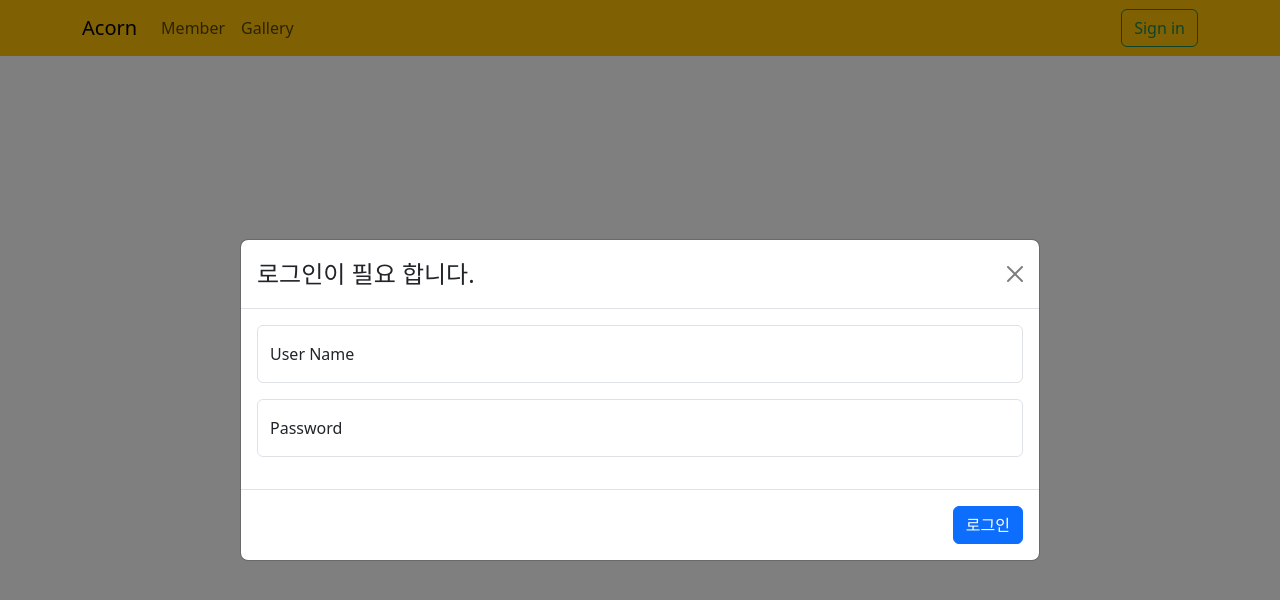
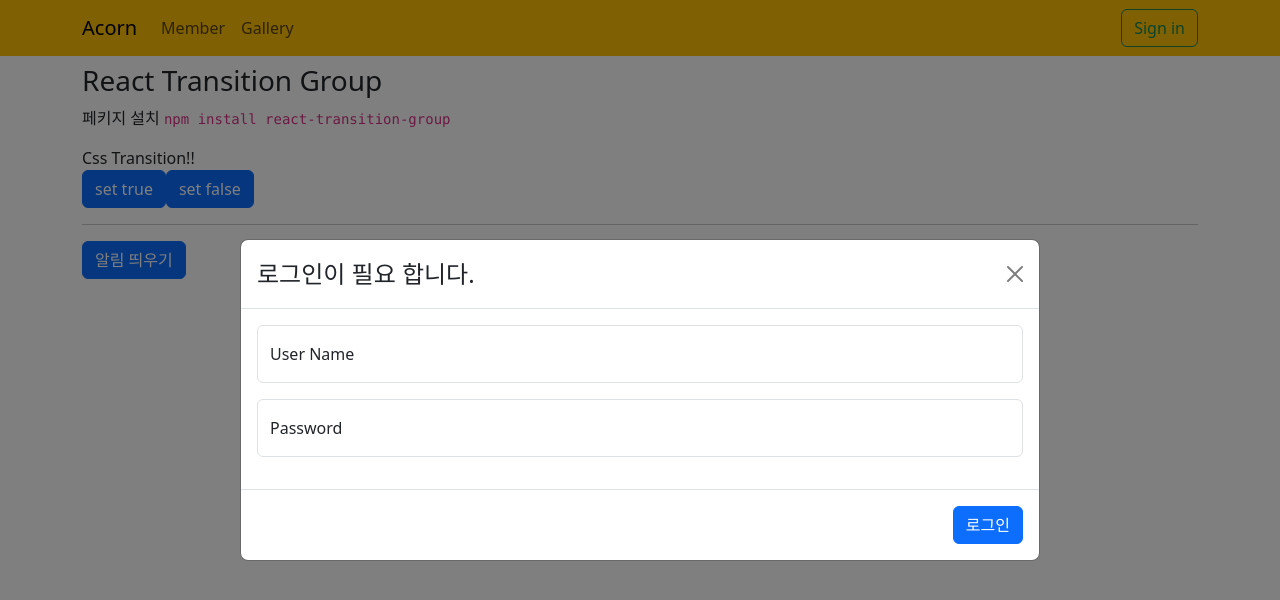
Before and after one commit to SSONGTJ/acorn202310_react, a React (Create React App) app: page /transition in a window 1280 px wide. Shown: the top 600 px of the page. Built offline with nearby package versions, Linux system fonts and the light colour scheme.

Commit message:
Step16 에 react transition group 예제 추가함

```diff
--- a/package.json
+++ b/package.json
@@ -16,6 +16,7 @@
     "react-redux": "^9.1.0",
     "react-router-dom": "^6.22.0",
     "react-scripts": "5.0.1",
+    "react-transition-group": "^4.4.5",
     "redux": "^5.0.1",
     "web-vitals": "^2.1.4"
   },
--- a/src/App.js
+++ b/src/App.js
@@ -14,6 +14,7 @@ import EditorComponent from "./pages/EditorComponent";
 import Gallery from "./pages/Gallery";
 import Book from "./pages/Book";
 import GalleryDetail from "./pages/GalleryDetail";
+import Transition from "./pages/Transition";
 
 //함수형 component
 function App() {
@@ -35,6 +36,7 @@ function App() {
           <Route path="/gallery" Component={Gallery}/>
           <Route path="/gallery/:num" Component={GalleryDetail}/>
           <Route path="/book" Component={Book}/>
+          <Route path="/transition" Component={Transition}/>
         </Routes>
         <LoginModal show={!isLogin}></LoginModal>
       </div>
--- a/src/pages/Home.js
+++ b/src/pages/Home.js
@@ -29,6 +29,7 @@ export default function Home(){
             <ul>
                 <li><Link to="/editor">SmartEditor 테스트</Link></li>
                 <li><Link to="/book">Query Param 테스트</Link></li>
+                <li><Link to="/transition">React Transition Group 테스트</Link></li>
             </ul>
             <h2>공지사항</h2>
             <ListGroup as="ol" numbered>
--- /dev/null
+++ b/src/pages/Transition.js
@@ -0,0 +1,61 @@
+
+// src/pages/Transition.js
+
+import { useRef, useState } from "react";
+import { Alert, Button } from "react-bootstrap";
+import { CSSTransition } from "react-transition-group";
+//css 를 import 해서 적용되도록 한다
+import './css/transition1.css'
+import { node } from "prop-types";
+
+export default function Transition(){
+    // inProp 라는 상태값을 하나 관리한다. 초기값은 false
+    const [inProp, setInProp] = useState(false)
+    // 문서 객체의 참조값을 관리하기 위한 useRef()
+    const nodeRef = useRef(null)
+    //알림 메세지를 보이게 할지 여부
+    const [showMessage, setShowMessage]=useState(false)
+
+    return (
+        <>
+            <h3>React Transition Group</h3>
+            <p>
+                페키지 설치 <code>npm install react-transition-group</code>
+            </p>
+            <CSSTransition  nodeRef={nodeRef} in={inProp} timeout={400} classNames="gura">
+                <div ref={nodeRef}>
+                    Css Transition!!
+                </div>
+            </CSSTransition>
+            <Button onClick={()=>{
+                setInProp(true)
+            }}>set true</Button>
+            <Button onClick={()=>{
+                setInProp(false)
+            }}>set false</Button>
+
+            <hr/>
+            <Button onClick={()=>setShowMessage(true)}>알림 띄우기</Button>
+            <CSSTransition
+                nodeRef={nodeRef}
+                in={showMessage}
+                timeout={400}
+                classNames="monkey"
+                unmountOnExit
+            >
+                <Alert
+                    ref={nodeRef}
+                    variant="success"
+                    dismissible
+                    onClose={()=>setShowMessage(false)}
+                >
+                    <Alert.Heading>알림</Alert.Heading>
+                    <p>
+                        성공 했습니다
+                    </p>
+                    <Button onClick={()=>setShowMessage(false)}>확인</Button>
+                </Alert>
+            </CSSTransition>
+        </>
+    )
+}
--- /dev/null
+++ b/src/pages/css/transition1.css
@@ -0,0 +1,38 @@
+
+/* src/pages/css/transition1.css  */
+
+.gura-enter{
+    /* 투명도를 완전투명(안보이는 상태)에서 */
+    opacity: 0;
+}
+
+.gura-enter-active{
+    /* 완전 불투명(완벽히 보이는상태) 까지 0.4 초 (400ms) 동안 변화되도록 하기 */
+    opacity: 1;
+    transition: opacity 400ms;
+}
+
+.gura-exit{
+    opacity: 1;
+}
+.gura-exit-active{
+    opacity: 0;
+    transition: opacity 400ms;
+}
+
+.monkey-enter{
+    transform: scale(0.8);
+}
+
+.monkey-enter-active{
+    transform: scale(1);
+    transition: transform 400ms;
+}
+
+.monkey-exit{
+    transform: scale(1) rotate(0deg);
+}
+.monkey-exit-active{
+    transform: scale(0.1) rotate(360deg);
+    transition: transform 400ms;
+}
```
Also changed, not shown: 1 other file (tests, documents, lock files or other folders).
